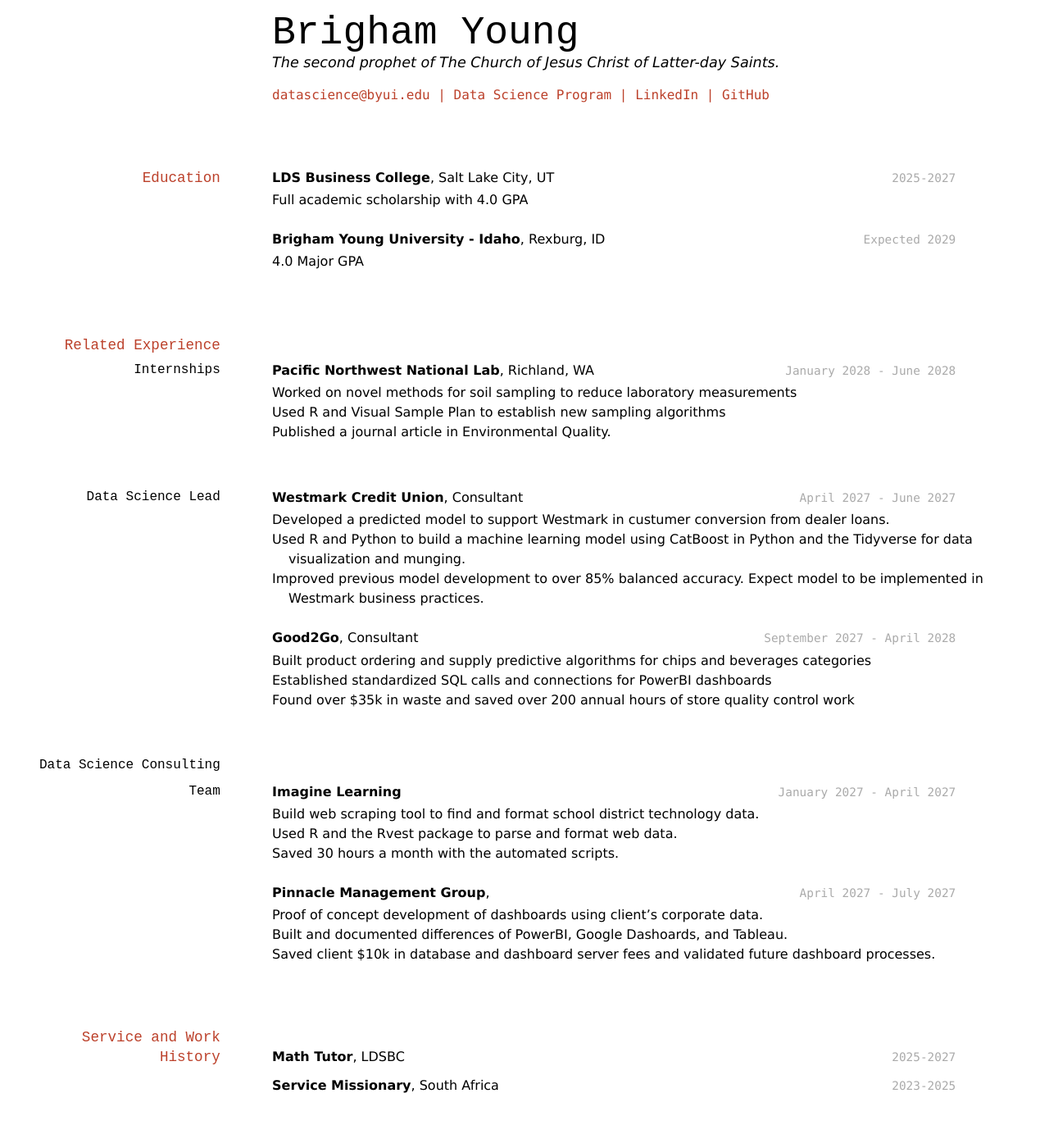
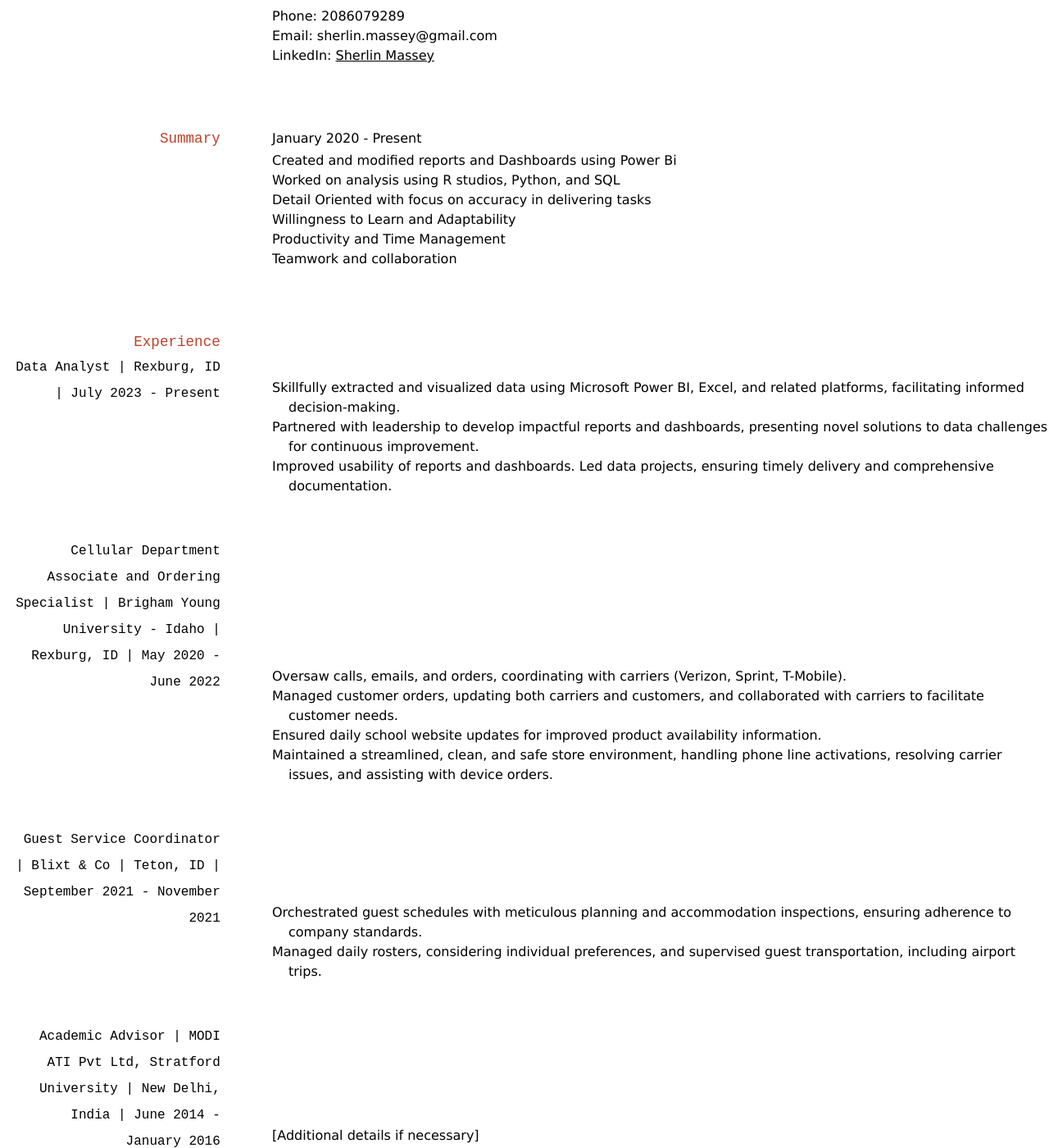
Before and after one commit to Sherlin324/Massey-Resume, a Jekyll site: the page built from docs/index.md, in a window 1280 px wide and 1400 px high. Shown: the whole window at 82% size. Built offline with Jekyll 4.4.1, drawn with Linux system fonts in a browser that asks for light colours; some of the changed text lies outside the part shown.

Commit message:
Update index.md

```diff
--- a/docs/index.md
+++ b/docs/index.md
@@ -1,85 +1,55 @@
 ---
 layout: cv
-title: Brigham Young's Resume
+title: Sherlin Massey Resume
 ---
-# Brigham Young
-The second prophet of The Church of Jesus Christ of Latter-day Saints.
 
-<div id="webaddress">
-<a href="datascience@byui.edu">datascience@byui.edu</a>
-| <a href="https://byuidatascience.github.io/development.html">Data Science Program</a>
-| <a href="https://www.linkedin.com/groups/13537407/">LinkedIn</a>
-| <a href="https://github.com/byuids-resumes">GitHub</a>
-</div>
+* Phone: 2086079289
+* Email: sherlin.massey@gmail.com
+* LinkedIn: [Sherlin Massey](https://www.linkedin.com/in/sherlin-massey-50179390/)
 
-<!-- https://www.monique.tech/the-art-of-markdown -->
+## Summary
+January 2020 - Present
+* Created and modified reports and Dashboards using Power Bi
+* Worked on analysis using R studios, Python, and SQL
+* Detail Oriented with focus on accuracy in delivering tasks
+* Willingness to Learn and Adaptability
+* Productivity and Time Management
+* Teamwork and collaboration
+
+## Experience
+
+### Data Analyst | Rexburg, ID | July 2023 - Present
+* Skillfully extracted and visualized data using Microsoft Power BI, Excel, and related platforms, facilitating informed decision-making.
+* Partnered with leadership to develop impactful reports and dashboards, presenting novel solutions to data challenges for continuous improvement.
+* Improved usability of reports and dashboards. Led data projects, ensuring timely delivery and comprehensive documentation.
+
+### Cellular Department Associate and Ordering Specialist | Brigham Young University - Idaho | Rexburg, ID | May 2020 - June 2022
+* Oversaw calls, emails, and orders, coordinating with carriers (Verizon, Sprint, T-Mobile).
+* Managed customer orders, updating both carriers and customers, and collaborated with carriers to facilitate customer needs.
+* Ensured daily school website updates for improved product availability information.
+* Maintained a streamlined, clean, and safe store environment, handling phone line activations, resolving carrier issues, and assisting with device orders.
+
+### Guest Service Coordinator | Blixt & Co | Teton, ID | September 2021 - November 2021
+* Orchestrated guest schedules with meticulous planning and accommodation inspections, ensuring adherence to company standards.
+* Managed daily rosters, considering individual preferences, and supervised guest transportation, including airport trips.
+
+### Academic Advisor | MODI ATI Pvt Ltd, Stratford University | New Delhi, India | June 2014 - January 2016
+* [Additional details if necessary]
+
+## Volunteering
+
+### The Church of Jesus Christ of Latter-Day Saints | Full-time Missionary
+* England and India | August 2017 - February 2019
+* Served as a full-time missionary in India Bangalore Mission, England London Mission, and England Leeds Mission.
+* Collected and analyzed data from multiple volunteer groups to identify trends and created plans for future growth and improvement.
 
 ## Education
+* Bachelors of Science in Business Analytics
+* Certificates: Business Fundamentals and Data Science
+* Brigham Young University-Idaho
 
-`2025-2027`
-__LDS Business College__, Salt Lake City, UT
-
-- Full academic scholarship with 4.0 GPA
-
-`Expected 2029`
-__Brigham Young University - Idaho__, Rexburg, ID
-
-- 4.0 Major GPA
-
-
-## Related Experience
-
-### Internships
-
-`January 2028 - June 2028`
-__Pacific Northwest National Lab__, Richland, WA
-
-- Worked on novel methods for soil sampling to reduce laboratory measurements
-- Used R and Visual Sample Plan to establish new sampling algorithms
-- Published a journal article in Environmental Quality.
-
-### Data Science Lead
-
-`April 2027 - June 2027`
-__Westmark Credit Union__, Consultant
-
-- Developed a predicted model to support Westmark in custumer conversion from dealer loans.
-- Used R and Python to build a machine learning model using CatBoost in Python and the Tidyverse for data visualization and munging.
-- Improved previous model development to over 85% balanced accuracy. Expect model to be implemented in Westmark business practices.
-
-`September 2027 - April 2028`
-__Good2Go__, Consultant
-
-- Built product ordering and supply predictive algorithms for chips and beverages categories
-- Established standardized SQL calls and connections for PowerBI dashboards
-- Found over $35k in waste and saved over 200 annual hours of store quality control work
-
-### Data Science Consulting Team
-
-`January 2027 - April 2027`
-__Imagine Learning__
-
-- Build web scraping tool to find and format school district technology data.
-- Used R and the Rvest package to parse and format web data.
-- Saved 30 hours a month with the automated scripts.
-
-`April 2027 - July 2027`
-__Pinnacle Management Group__,
-
-- Proof of concept development of dashboards using client's corporate data.
-- Built and documented differences of PowerBI, Google Dashoards, and Tableau.
-- Saved client $10k in database and dashboard server fees and validated future dashboard processes.
-
-
-## Service and Work History
-
-`2025-2027`
-__Math Tutor__, LDSBC
-
-
-`2023-2025`
-__Service Missionary__, South Africa
-
+## Skills and Projects
+* [Additional details if necessary]
 
 
 <!-- ### Footer
```
